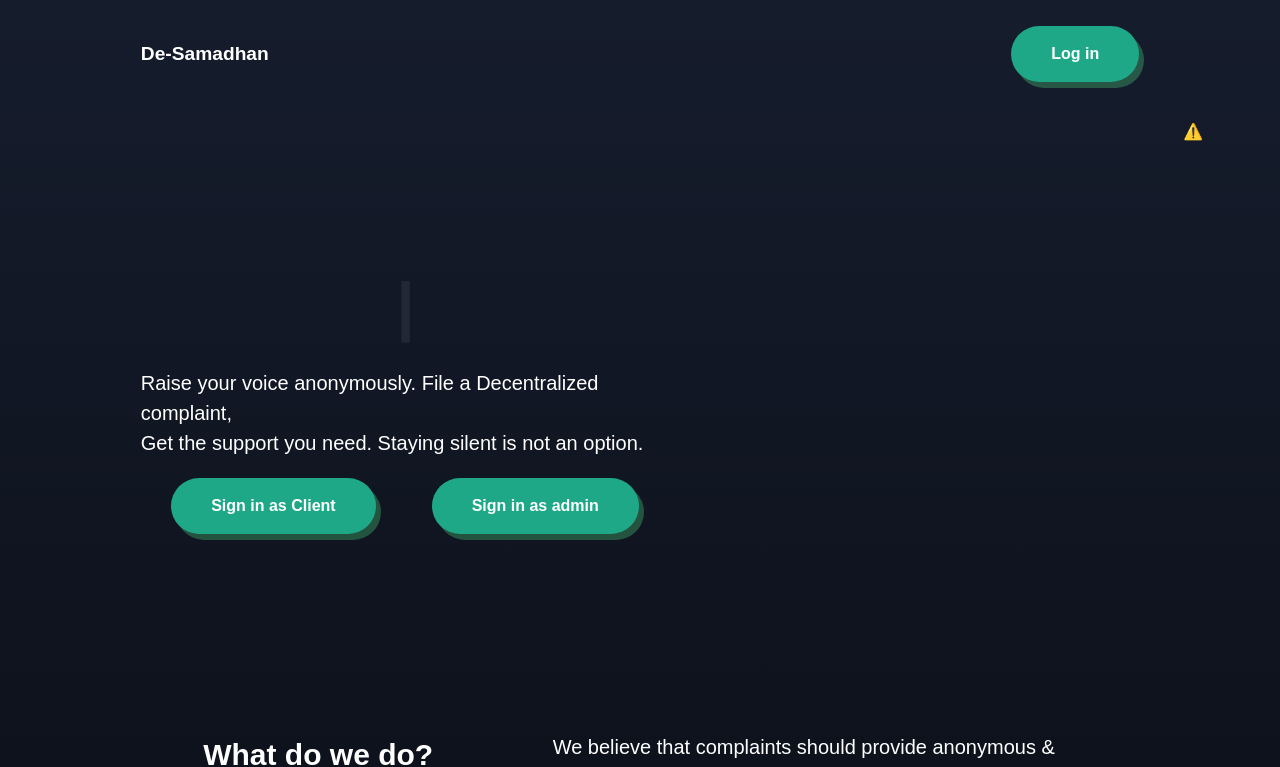
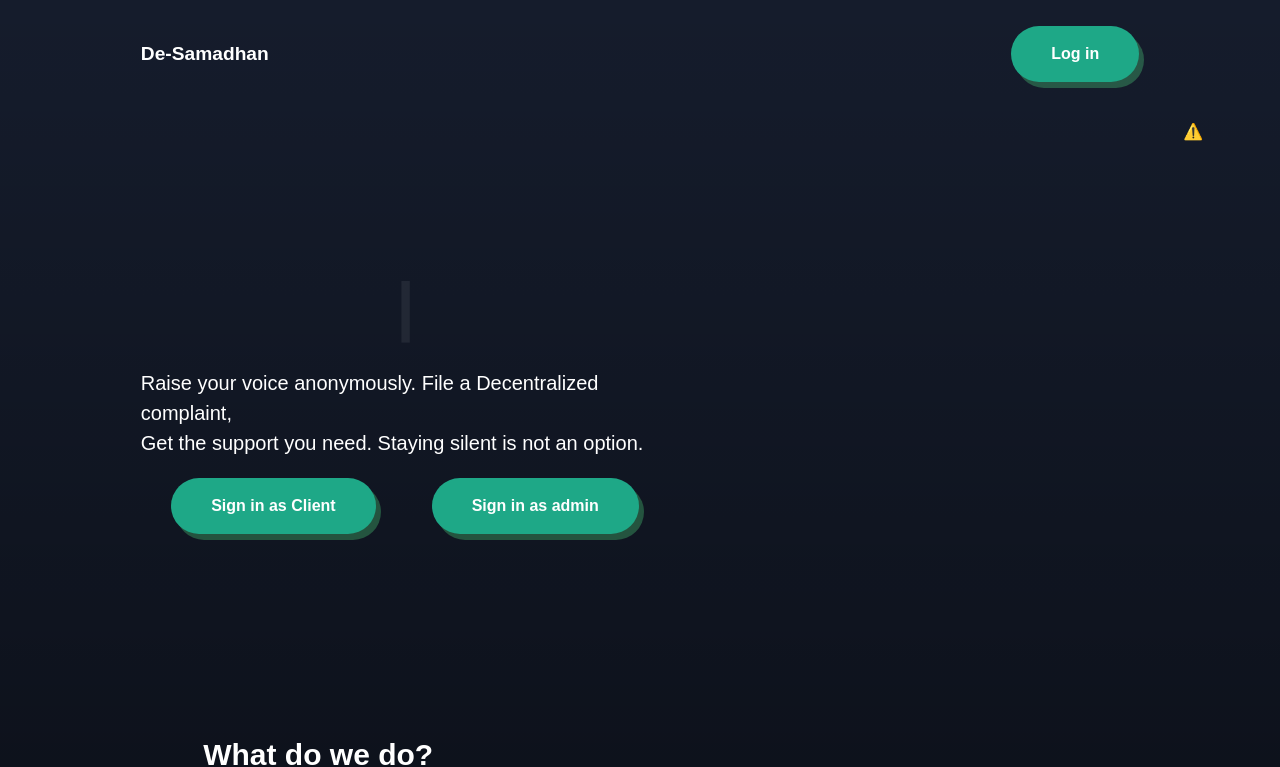
Before and after one commit to malharrrr/De-Samaadhan, a Next.js app: page / in a window 1280 px wide. Shown: the top 767 px of the page. Built offline with nearby package versions, Linux system fonts and the light colour scheme; no server answers.

Commit message:
removed text from landing page

```diff
--- a/app/page.tsx
+++ b/app/page.tsx
@@ -118,7 +118,7 @@ const testUpload = () =>{
 
         </div>
         <div className="clienttype">
-          <div className="title flex justify-between"><p>What do we do?</p><p className="subtitle">We believe that complaints should provide anonymous & decentralized making it immutable for any crimes.</p>
+          <div className="title flex justify-between"><p>What do we do?</p>
 </div>
     <div className="landcards">
       <div className="landcard">
```
